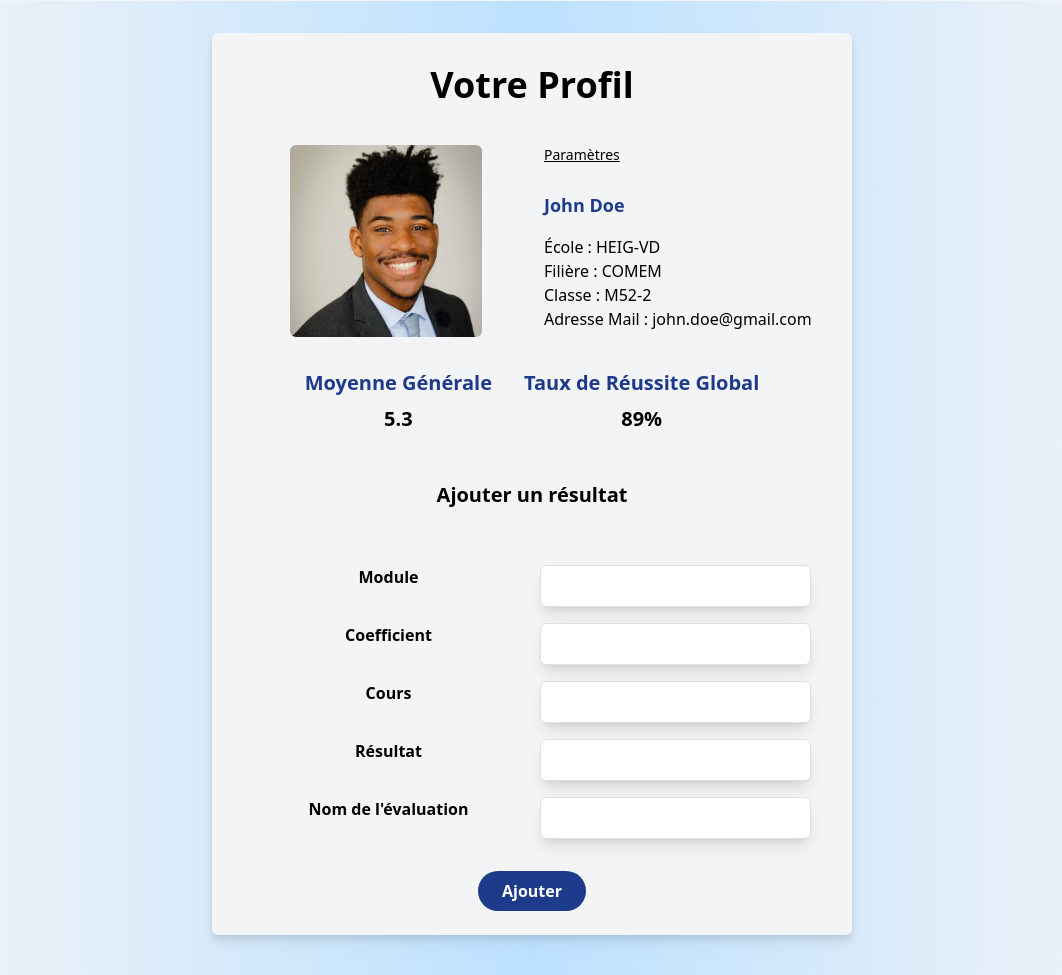
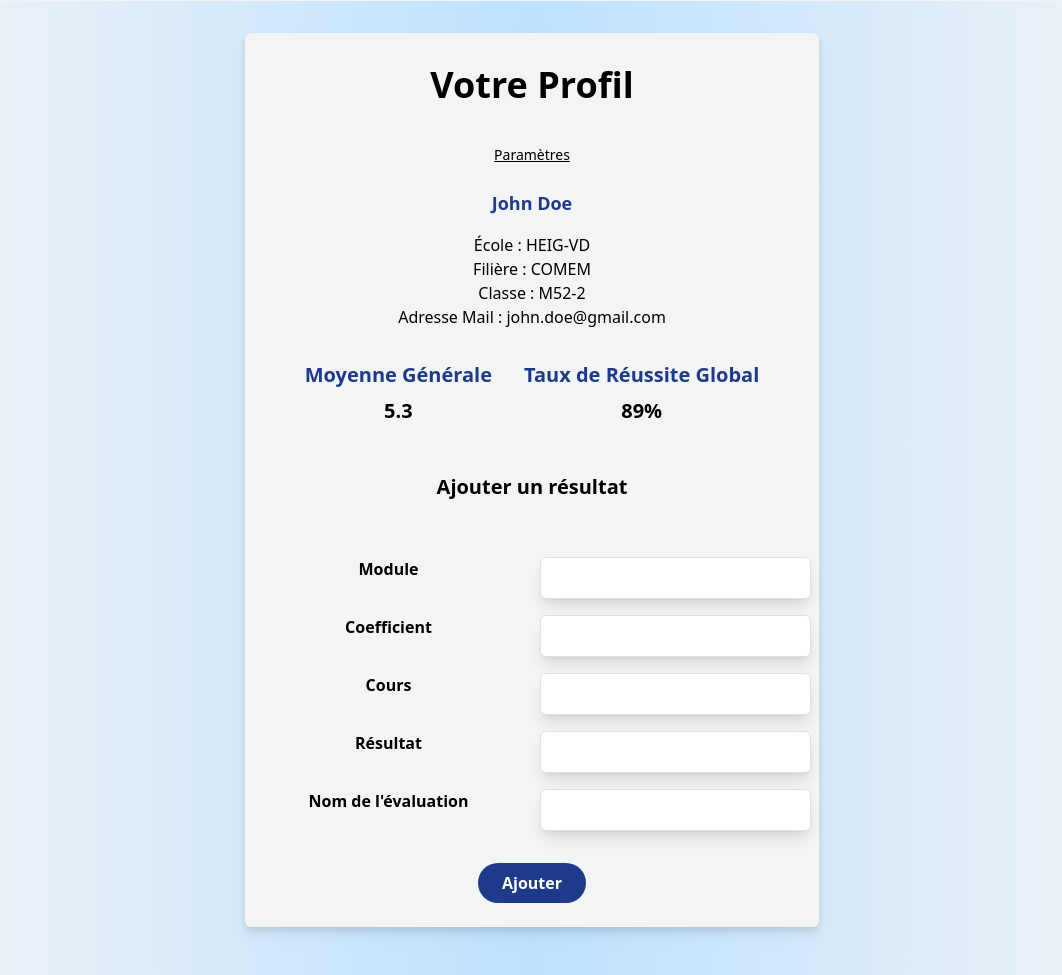
Before and after one commit to d-vale/GestionnaireNote-PHP, a PHP site: page /profil.php in a window 1280 px wide. Shown: the part 64-1039 px from the top of the page, without its empty margins (108-1170 px from the left). Run offline with PHP 8.4, Linux system fonts and the light colour scheme.

Commit message:
remove profile picture

```diff
--- a/profil.php
+++ b/profil.php
@@ -70,12 +70,7 @@
         <div class="mt-8 pt-8 bg-gray-100 rounded-md drop-shadow-lg">
             <h1 class="text-4xl font-bold text-center ">Votre Profil</h1>
             <div id="profil" class="p-8 flex flex-col items-center gap-8 m-2">
-                <div class="profilBlock grid md:text-start md:grid-cols-2 grid-cols-1 gap-6 text-center">
-                    <div class="row-span-4 flex justify-center items-center ">
-                        <div class=" bg-center size-48 profilePicture rounded-md bg-cover"
-                            style="background-image: url(./assets/profilePicture.jpg)">
-                        </div>
-                    </div>
+                <div class="profilBlock grid grid-cols-1 gap-6 text-center items-center">
                     <a href="./settings.php"
                         class="underline row-span-1 rounded-md text-sm font-medium  sm:text-black sm:hover:text-blue-900"
                         aria-label="Modifier le profil">Paramètres</a>
```
